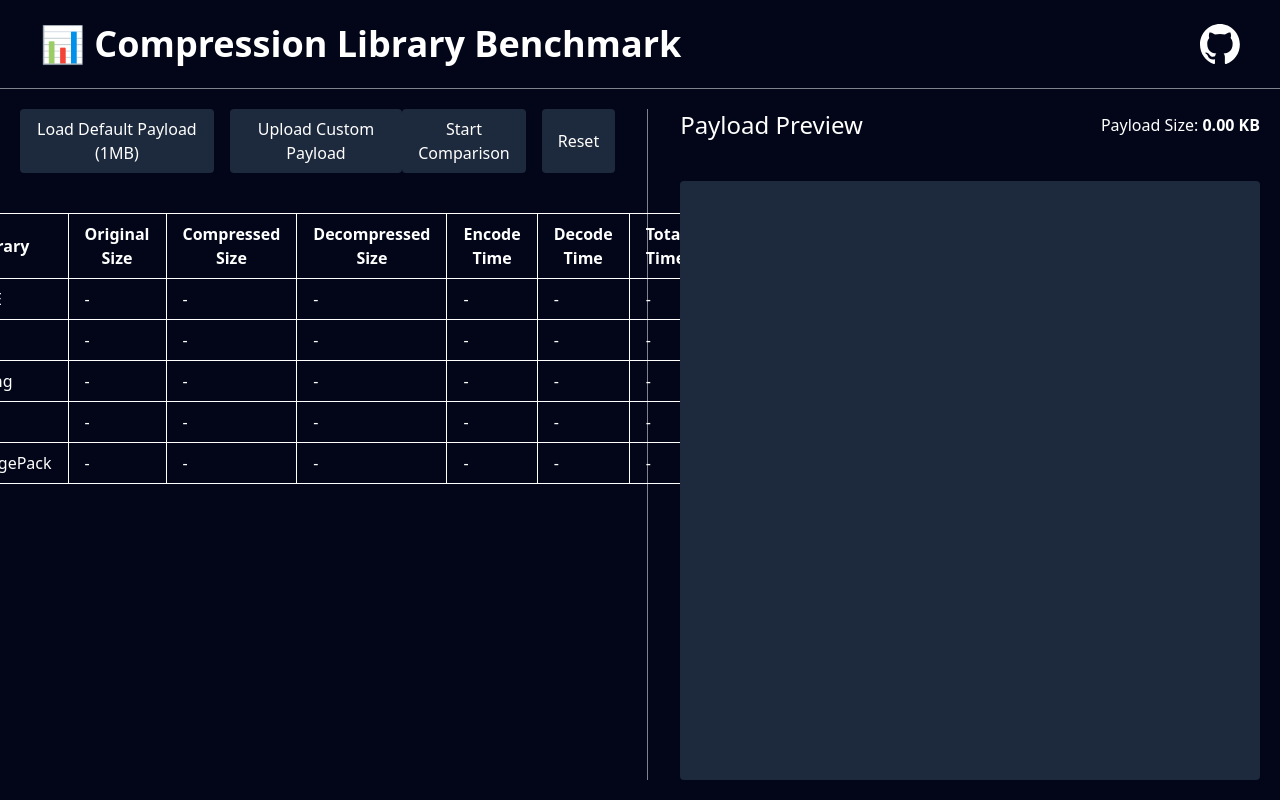
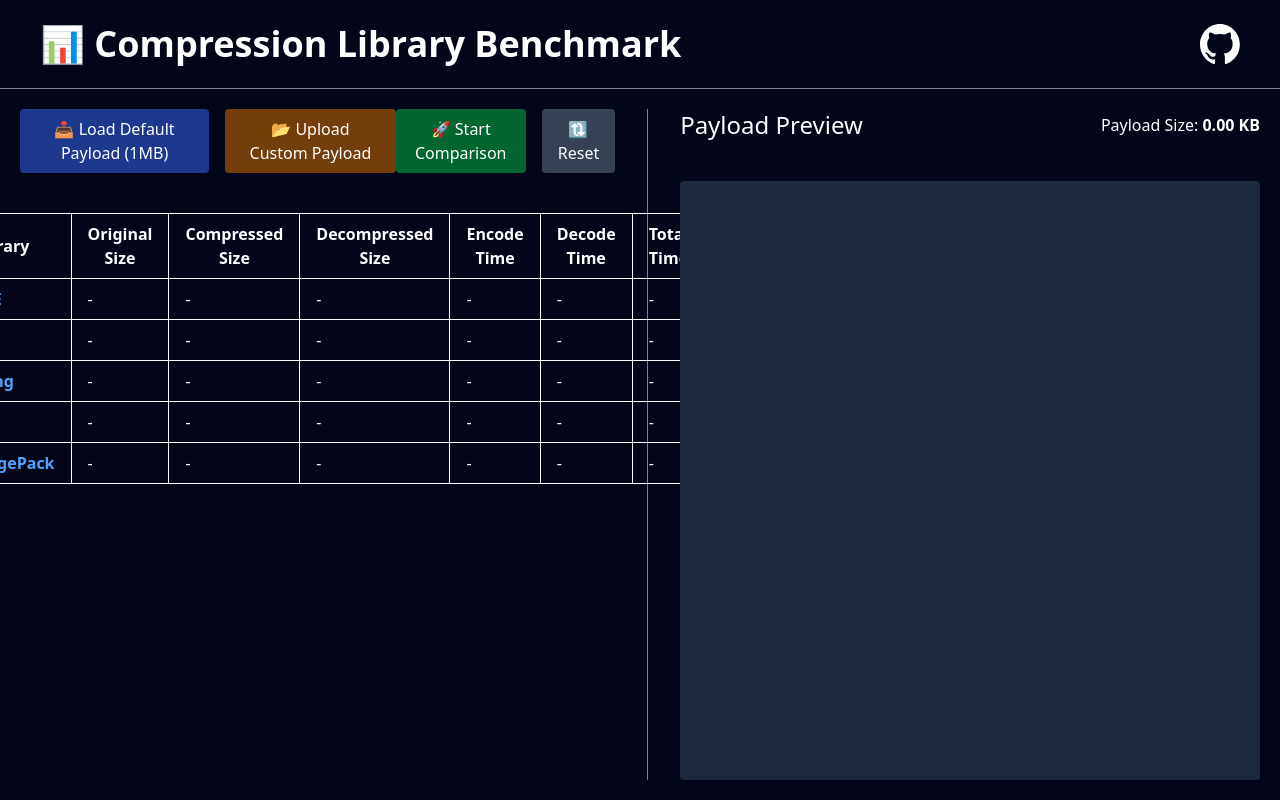
Before and after one commit to ChiragChrg/compression-library-benchmark, a React (Vite) app: page / in a window 1280 px wide. Built offline with nearby package versions, Linux system fonts and the light colour scheme.

Commit message:
refactor: ♻️ Add links to library data and enhance UI button styles

```diff
--- a/src/App.tsx
+++ b/src/App.tsx
@@ -18,11 +18,11 @@ import GithubIcon from './assets/github.svg';
 
 // Initial library data for the comparison
 const initialLibraryData = [
-  { name: 'FFLATE' },
-  { name: 'Pako' },
-  { name: 'LZString' },
-  { name: 'CBOR' },
-  { name: 'MessagePack' },
+  { name: 'FFLATE', link: 'https://www.npmjs.com/package/fflate' },
+  { name: 'Pako', link: 'https://www.npmjs.com/package/pako' },
+  { name: 'LZString', link: 'https://www.npmjs.com/package/lz-string' },
+  { name: 'CBOR', link: 'https://www.npmjs.com/package/cbor2' },
+  { name: 'MessagePack', link: 'https://www.npmjs.com/package/messagepack' },
 ] as const;
 
 type LibraryName = typeof initialLibraryData[number]['name'];
@@ -60,6 +60,7 @@ function App() {
   const [payload, setPayload] = useState<object | undefined>(undefined);
   const [benchmarkResults, setBenchmarkResults] = useState<{
     name: string;
+    link?: string;
     originalSize: string;
     compressedSize: string;
     decompressedSize: string;
@@ -114,7 +115,7 @@ function App() {
 
     const results = [];
 
-    for (const { name } of initialLibraryData) {
+    for (const { name, link } of initialLibraryData) {
       const { encode, decode } = libraryMap[name];
 
       try {
@@ -135,6 +136,7 @@ function App() {
 
         results.push({
           name,
+          link,
           encodeTime: encodeTime.toFixed(2),
           originalSize,
           compressedSize,
@@ -146,6 +148,7 @@ function App() {
         console.error(`Error benchmarking ${name}:`, err);
         results.push({
           name,
+          link,
           encodeTime: "0 ms",
           originalSize: "0 KB",
           compressedSize: "0 KB",
@@ -179,13 +182,13 @@ function App() {
         <section className='w-full h-full max-w-[48%] flex flex-col justify-start items-center gap-10'>
           <div className="flex justify-between items-center w-full">
             <div className="flex gap-4">
-              <button onClick={loadDefaultPayload} className='bg-slate-800 px-4 py-2 rounded cursor-pointer'>Load Default Payload (1MB)</button>
-              <button onClick={uploadCustomPayload} className='bg-slate-800 px-4 py-2 rounded cursor-pointer'>Upload Custom Payload</button>
+              <button onClick={loadDefaultPayload} className='bg-blue-900 px-4 py-2 rounded cursor-pointer'>📥 Load Default Payload (1MB)</button>
+              <button onClick={uploadCustomPayload} className='bg-yellow-900 px-4 py-2 rounded cursor-pointer'>📂 Upload Custom Payload</button>
             </div>
 
             <div className="flex gap-4">
-              <button onClick={startComparison} className='bg-slate-800 px-4 py-2 rounded cursor-pointer'>Start Comparison</button>
-              <button onClick={resetPayload} className='bg-slate-800 px-4 py-2 rounded cursor-pointer'>Reset</button>
+              <button onClick={startComparison} className='bg-green-800 px-4 py-2 rounded cursor-pointer'>🚀 Start Comparison</button>
+              <button onClick={resetPayload} className='bg-gray-700 px-4 py-2 rounded cursor-pointer'>🔃 Reset</button>
             </div>
           </div>
 
@@ -205,7 +208,11 @@ function App() {
               {benchmarkResults.length > 0 ?
                 benchmarkResults.map((lib) => (
                   <tr key={lib.name}>
-                    <td className="border border-white px-4 py-2">{lib.name}</td>
+                    <td className="border border-white px-4 py-2">
+                      <a href={lib.link} target="_blank" rel="noopener noreferrer" className="text-blue-400 font-bold hover:underline">
+                        {lib.name}
+                      </a>
+                    </td>
                     <td className="border border-white px-4 py-2">{lib.originalSize}</td>
                     <td className="border border-white px-4 py-2">{lib.compressedSize}</td>
                     <td className="border border-white px-4 py-2">{lib.decompressedSize}</td>
@@ -217,7 +224,11 @@ function App() {
                 :
                 initialLibraryData.map((lib) => (
                   <tr key={lib.name}>
-                    <td className="border border-white px-4 py-2">{lib.name}</td>
+                    <td className="border border-white px-4 py-2">
+                      <a href={lib.link} target="_blank" rel="noopener noreferrer" className="text-blue-400 font-bold hover:underline">
+                        {lib.name}
+                      </a>
+                    </td>
                     <td className="border border-white px-4 py-2">-</td>
                     <td className="border border-white px-4 py-2">-</td>
                     <td className="border border-white px-4 py-2">-</td>
```
